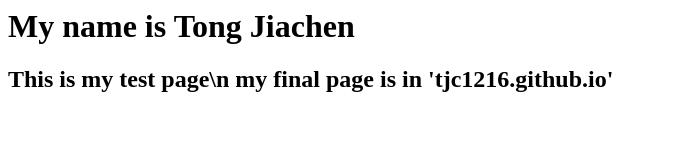
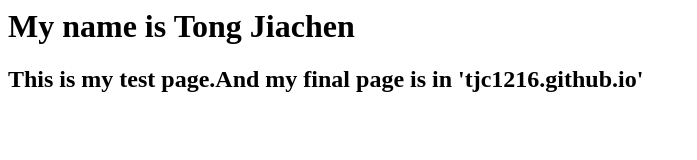
Before and after one commit to TjcNova/TjcNova.github.io, a plain HTML site: page index.html in a window 1280 px wide. Shown: the whole page, without its empty margins (0-697 px from the left). Drawn offline with Linux system fonts and the light colour scheme.

Commit message:
Update index.html

```diff
--- a/index.html
+++ b/index.html
@@ -1,3 +1,3 @@
 <title>Hello World</title>
 <h1>My name is Tong Jiachen</h1>
-<h2>This is my test page\n my final page is in 'tjc1216.github.io'</h2>
+<h2>This is my test page.And my final page is in 'tjc1216.github.io'</h2>
```
